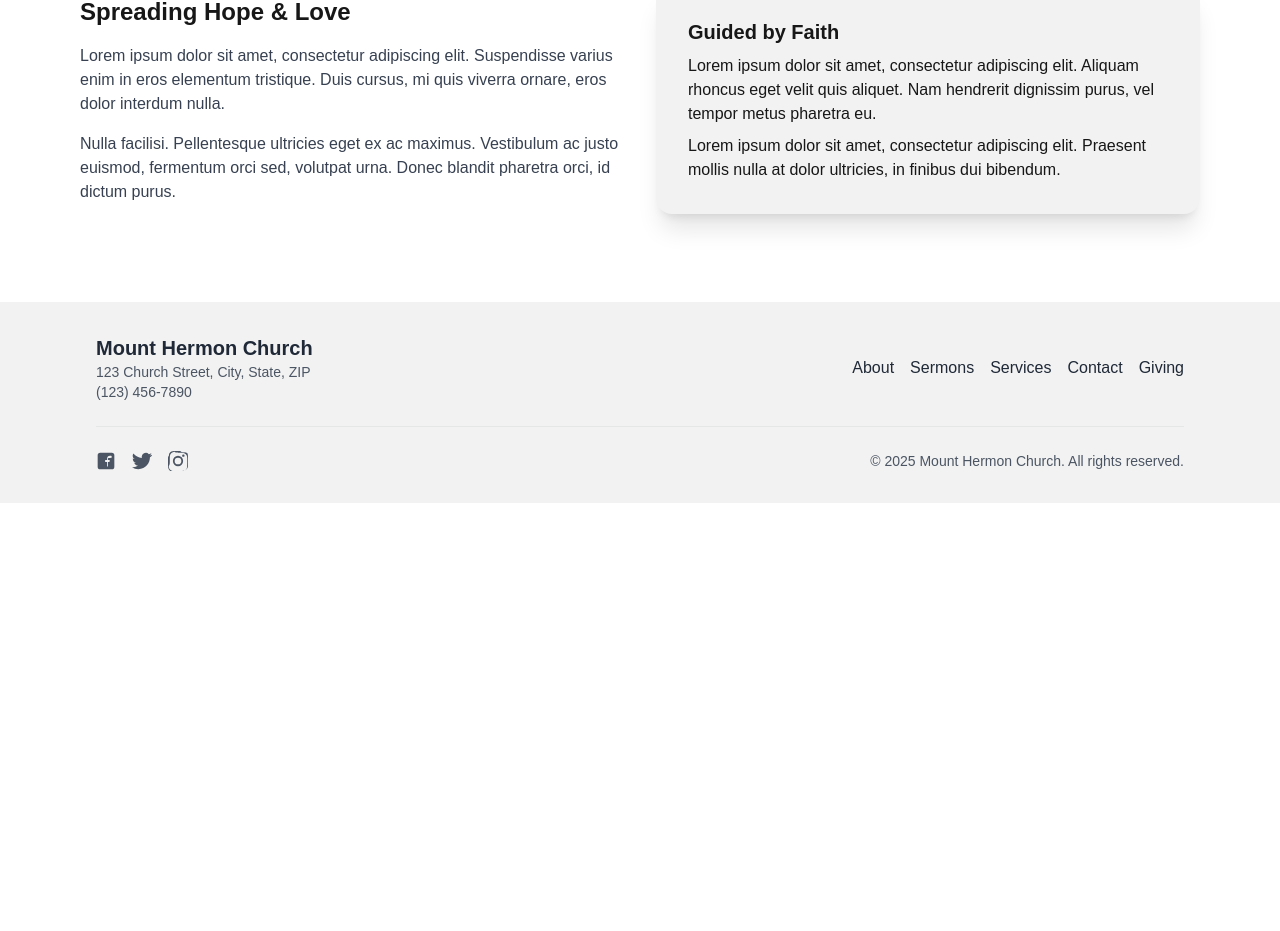
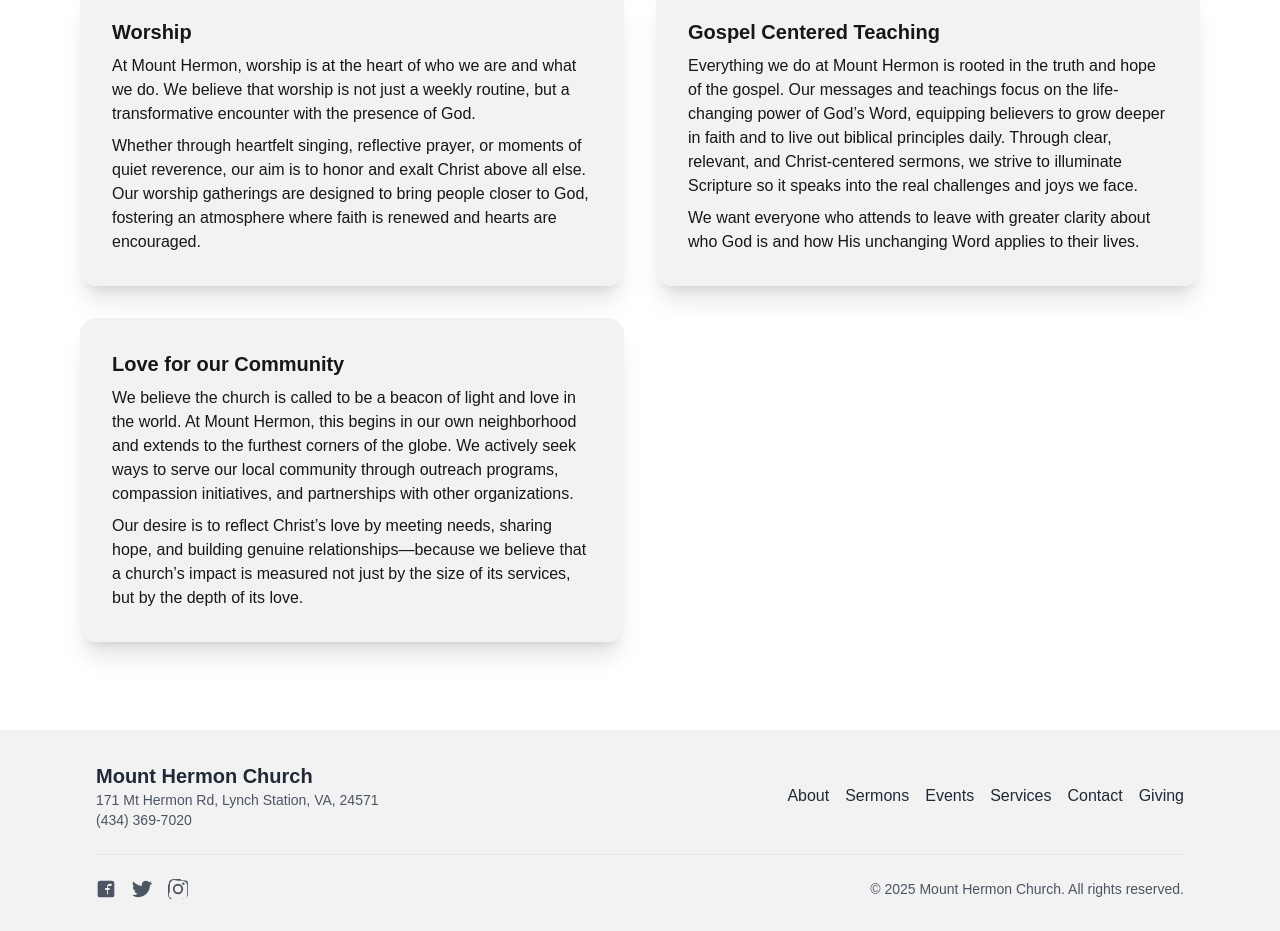
Before and after one commit to BiziLife/MtHermon, a Next.js app: page / in a window 1280 px wide. Shown: the part 1471-2402 px from the top of the page. Before the commit the page ends 1974 px from the top, so only its background shows below. Built offline with nearby package versions, Linux system fonts and the light colour scheme.

Commit message:
updated homepage

```diff
--- a/app/components/Footer.tsx
+++ b/app/components/Footer.tsx
@@ -12,10 +12,10 @@ export default function Footer() {
           <div className="mb-6 md:mb-0">
             <h2 className="text-xl font-bold">Mount Hermon Church</h2>
             <p className="text-sm text-gray-600">
-              123 Church Street, City, State, ZIP
+              171 Mt Hermon Rd, Lynch Station, VA, 24571
             </p>
             <p className="text-sm text-gray-600">
-              (123) 456-7890
+              (434) 369-7020
             </p>
           </div>
 
@@ -26,6 +26,9 @@ export default function Footer() {
             </Link>
             <Link href="/Sermons" className="hover:underline">
               Sermons
+            </Link>
+            <Link href="/Events" className="hover:underline">
+              Events
             </Link>
             <Link href="/Services" className="hover:underline">
               Services
--- a/app/components/Navbar.tsx
+++ b/app/components/Navbar.tsx
@@ -19,6 +19,9 @@ export default function Navbar() {
           </li>
           <li>
             <Link href="/About">About</Link>
+          </li>
+          <li>
+            <Link href="/Events">Events</Link>
           </li>
           <li>
             <Link href="/Sermons">Sermons</Link>
@@ -63,6 +66,9 @@ export default function Navbar() {
               <Link href="/About">About</Link>
             </li>
             <li>
+              <Link href="/Events">Events</Link>
+            </li>
+            <li>
               <Link href="/Sermons">Sermons</Link>
             </li>
             <li>
--- a/app/page.tsx
+++ b/app/page.tsx
@@ -2,6 +2,7 @@
 import Navbar from '../app/components/Navbar';
 import React from "react";
 import Footer from '../app/components/Footer';
+import Link from "next/link";
 
 
 export default function HomePage() {
@@ -25,7 +26,6 @@ export default function HomePage() {
             <div className="max-w-3xl">
               <h1 className="mb-5 text-5xl font-bold">Welcome to Mt Hermon Church</h1>
               <p className="mb-8 text-lg"> A Place to Belong, A Family to Grow With </p>
-              <button className="btn btn-primary bg-gradient-to-r from-purple-500 to-indigo-600 text-white font-semibold hover:shadow-xl transition duration-300 ease-in-out transform hover:scale-105">Plan a Visit</button>
             </div>
           </div>
         </div>
@@ -37,7 +37,7 @@ export default function HomePage() {
           <div className="text-center mb-10">
             <h2 className="text-3xl font-semibold">Get Involved</h2>
             <p className="text-gray-600 mt-2">
-              There’s a place for everyone at Mount Hermon—check out ways to connect and grow.
+              There is a place for everyone at Mount Hermon—check out ways to connect and grow.
             </p>
           </div>
 
@@ -48,10 +48,12 @@ export default function HomePage() {
                 <h3 className="card-title text-xl font-bold">Sermons</h3>
                 <p>
                   Missed a service? Catch up on all messages from our teaching team
-                  and stay rooted in God’s Word.
+                  and stay rooted in God's Word.
                 </p>
                 <div className="card-actions justify-end">
+                  <Link href="/Sermons">
                     <button className="btn btn-primary">Watch Now</button>
+                  </Link>
                 </div>
               </div>
             </div>
@@ -65,7 +67,9 @@ export default function HomePage() {
                   ministries for every stage of life.
                 </p>
                 <div className="card-actions justify-end">
+                  <Link href="/Services">
                     <button className="btn btn-primary">Learn More</button>
+                  </Link>
                 </div>
               </div>
             </div>
@@ -79,7 +83,9 @@ export default function HomePage() {
                   gatherings happening at Mount Hermon.
                 </p>
                 <div className="card-actions justify-end">
+                  <Link href="/Events">
                     <button className="btn btn-primary">View Calendar</button>
+                  </Link>
                 </div>
               </div>
             </div>
@@ -96,30 +102,55 @@ export default function HomePage() {
             </p>
           </div>
           <div className="grid gap-8 md:grid-cols-2">
-            <div className="flex flex-col justify-center">
-              <h3 className="text-2xl font-bold mb-4">Spreading Hope & Love</h3>
-              <p className="text-gray-700">
-                Lorem ipsum dolor sit amet, consectetur adipiscing elit. Suspendisse
-                varius enim in eros elementum tristique. Duis cursus, mi quis viverra
-                ornare, eros dolor interdum nulla.
+            <div className="card bg-base-200 shadow-xl">
+              <div className="card-body">
+                <h3 className="card-title text-xl">Worship</h3>
+                <p>
+                 At Mount Hermon, worship is at the heart of who we
+                 are and what we do. We believe that worship is not
+                 just a weekly routine, but a transformative encounter
+                 with the presence of God.
                 </p>
-              <p className="text-gray-700 mt-4">
-                Nulla facilisi. Pellentesque ultricies eget ex ac maximus. Vestibulum
-                ac justo euismod, fermentum orci sed, volutpat urna. Donec blandit
-                pharetra orci, id dictum purus.
+                <p>
+                 Whether through heartfelt singing,
+                 reflective prayer, or moments of quiet reverence, our aim is
+                 to honor and exalt Christ above all else. Our worship gatherings are
+                 designed to bring people closer to God, fostering an atmosphere where faith is
+                 renewed and hearts are encouraged.
                 </p>
               </div>
+            </div>
+
             <div className="card bg-base-200 shadow-xl">
               <div className="card-body">
-                <h3 className="card-title text-xl">Guided by Faith</h3>
+                <h3 className="card-title text-xl">Gospel Centered Teaching</h3>
                 <p>
-                  Lorem ipsum dolor sit amet, consectetur adipiscing elit. Aliquam
-                  rhoncus eget velit quis aliquet. Nam hendrerit dignissim purus,
-                  vel tempor metus pharetra eu.
+                Everything we do at Mount Hermon is rooted in the truth and hope of the gospel.
+                Our messages and teachings focus on the life-changing power of God’s Word, equipping
+                believers to grow deeper in faith and to live out biblical principles daily. Through clear,
+                relevant, and Christ-centered sermons, we strive to illuminate Scripture so it speaks into the real
+                challenges and joys we face.
                 </p>
                 <p>
-                  Lorem ipsum dolor sit amet, consectetur adipiscing elit. Praesent
-                  mollis nulla at dolor ultricies, in finibus dui bibendum.
+                We want everyone who attends to leave with greater clarity about who God
+                is and how His unchanging Word applies to their lives.
+                </p>
+              </div>
+            </div>
+
+            <div className="card bg-base-200 shadow-xl">
+              <div className="card-body">
+                <h3 className="card-title text-xl">Love for our Community</h3>
+                <p>
+                We believe the church is called to be a beacon of light and
+                love in the world. At Mount Hermon, this begins in our own
+                neighborhood and extends to the furthest corners of the globe.
+                We actively seek ways to serve our local community through
+                outreach programs, compassion initiatives, and partnerships
+                with other organizations.
+                </p>
+                <p>
+                 Our desire is to reflect Christ’s love by meeting needs, sharing hope, and building genuine relationships—because we believe that a church’s impact is measured not just by the size of its services, but by the depth of its love.
                 </p>
               </div>
             </div>
```
Also changed, not shown: app/Events/page.tsx (added, +148 -0 lines). Lines whose indentation alone changed are shown as unchanged.
